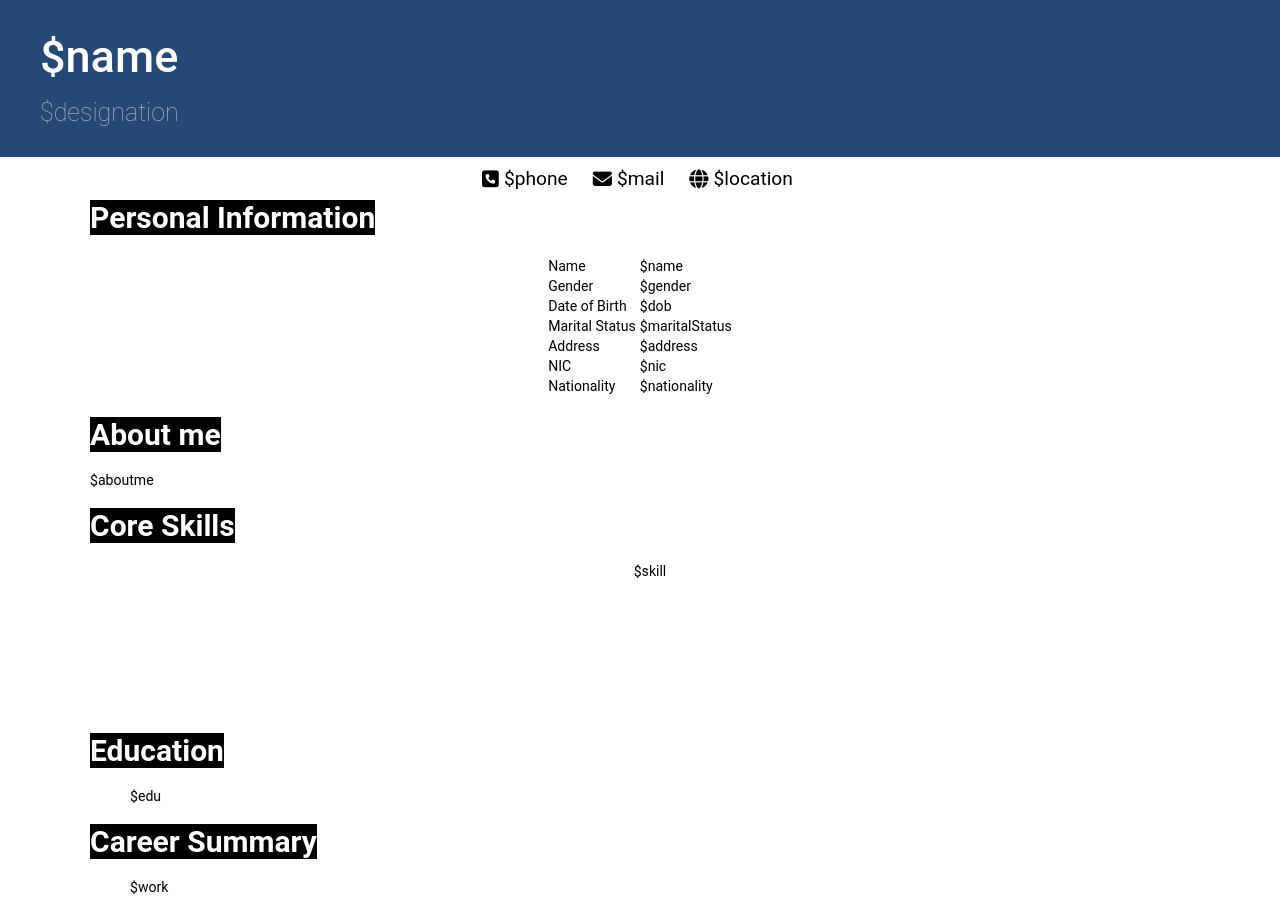
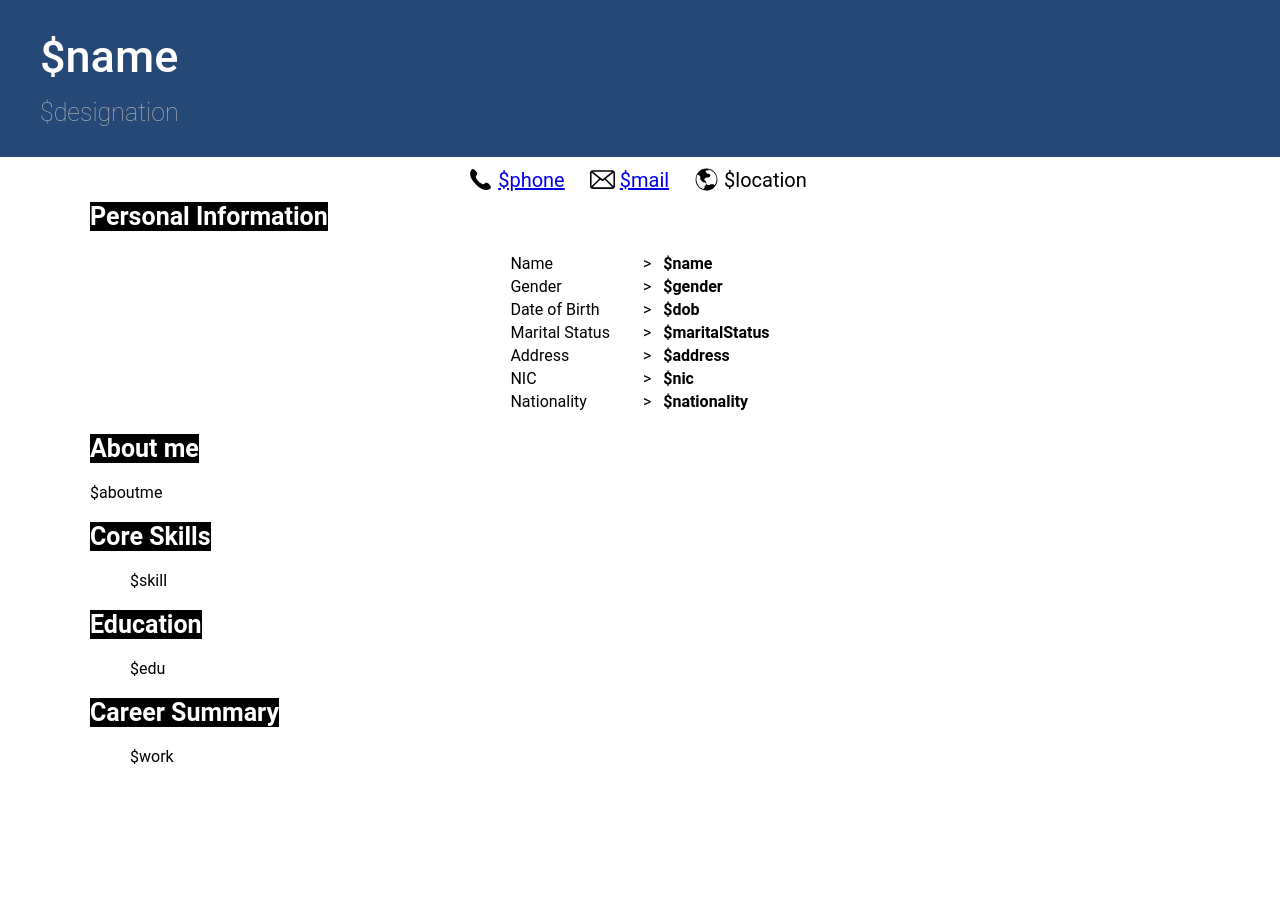
Before and after one commit to MalakaDeSilva/cv-gen-backend, a website: page assets/template.html in a window 1280 px wide. After the commit the page ends 800 px from the top, so only its background shows below. Drawn offline with Linux system fonts and the light colour scheme.

Commit message:
pdf changes

```diff
--- a/api/routes/pdf.controller.js
+++ b/api/routes/pdf.controller.js
@@ -17,10 +17,12 @@ router.get("/get/:userId", async (req, res) => {
   // TODO: Fill the html template
   let { work, skills, education, personal } = await pdfService.getData(userId);
 
-  file = file.replace("$name", personal.full_name);
-  file = file.replace("$name", personal.full_name);
+  file = file.replace("$name", `${personal.firstName} ${personal.lastName}`);
+  file = file.replace("$name", `${personal.firstName} ${personal.lastName}`);
   file = file.replace("$designation", "Engineer");
   file = file.replace("$phone", personal.phone);
+  file = file.replace("$phone", personal.phone);
+  file = file.replace("$mail", personal.user);
   file = file.replace("$mail", personal.user);
   file = file.replace("$location", "Sri Lanka");
   file = file.replace("$gender", personal.gender);
--- a/assets/template.html
+++ b/assets/template.html
@@ -69,7 +69,7 @@
         margin-right: 15px;
         display: flex;
         align-items: center;
-        font-size: 1.5vw;
+        font-size: 20px;
       }
 
       .contact div i {
@@ -79,7 +79,7 @@
       .content {
         padding: 0px 90px 0px 90px;
         text-align: justify;
-        font-size: 1.1vw;
+        font-size: 16px;
         margin-bottom: 20px;
       }
 
@@ -87,22 +87,15 @@
         width: fit-content;
         background-color: black;
         color: white;
-        font-size: 30px;
+        font-size: 25px;
         font-weight: 700;
         margin-bottom: 20px;
       }
 
-      .list-container {
-        height: 150px;
-        overflow: auto;
-        column-count: 2;
-        column-gap: 20px;
-      }
-
       .point-list {
-        list-style-type: disc;
-        padding-inline-start: 20px;
-        margin-top: 0px;
+        list-style-type: disclosure-closed;
+        column-count: 2; /* Specifies the number of columns */
+        column-gap: 20px; /* Adjust the gap between columns as desired */
       }
 
       .content div {
@@ -124,9 +117,53 @@
       </div>
     </div>
     <div class="contact">
-      <div><i class="fa fa-phone-square" aria-hidden="true"></i>$phone</div>
-      <div><i class="fa fa-envelope" aria-hidden="true"></i>$mail</div>
-      <div><i class="fa fa-globe" aria-hidden="true"></i>$location</div>
+      <div>
+        <svg
+          xmlns="http://www.w3.org/2000/svg"
+          viewBox="0 0 24 24"
+          style="width: 25px; margin-right: 5px"
+        >
+          <path
+            d="M21.384,17.752a2.108,2.108,0,0,1-.522,3.359,7.543,7.543,0,0,1-5.476.642C10.5,20.523,3.477,13.5,2.247,8.614a7.543,7.543,0,0,1,.642-5.476,2.108,2.108,0,0,1,3.359-.522L8.333,4.7a2.094,2.094,0,0,1,.445,2.328A3.877,3.877,0,0,1,8,8.2c-2.384,2.384,5.417,10.185,7.8,7.8a3.877,3.877,0,0,1,1.173-.781,2.092,2.092,0,0,1,2.328.445Z"
+          />
+        </svg>
+        <a href="tel:+$phone">$phone</a>
+      </div>
+      <div>
+        <svg
+          data-name="1-Mail"
+          xmlns="http://www.w3.org/2000/svg"
+          viewBox="0 0 32 32"
+          style="width: 25px; margin-right: 5px"
+        >
+          <path
+            d="M28 28H4a4 4 0 0 1-4-4V8a4 4 0 0 1 4-4h24a4 4 0 0 1 4 4v16a4 4 0 0 1-4 4zM4 6a2 2 0 0 0-2 2v16a2 2 0 0 0 2 2h24a2 2 0 0 0 2-2V8a2 2 0 0 0-2-2z"
+          />
+          <path
+            d="M16 18a1 1 0 0 1-.618-.214l-14-11a1 1 0 1 1 1.236-1.572L16 15.728 29.382 5.214a1 1 0 1 1 1.236 1.572l-14 11A1 1 0 0 1 16 18z"
+          />
+          <path
+            d="M2 27a1 1 0 0 1-.707-1.707l11-11a1 1 0 0 1 1.414 1.414l-11 11A1 1 0 0 1 2 27zM30 27a1 1 0 0 1-.707-.293l-11-11a1 1 0 0 1 1.414-1.414l11 11A1 1 0 0 1 30 27z"
+          /></svg
+        ><a href="mailto:$mail">$mail</a>
+      </div>
+      <div>
+        <svg
+          xmlns="http://www.w3.org/2000/svg"
+          viewBox="0 0 64 64"
+          style="width: 25px; margin-right: 5px"
+        >
+          <path
+            d="M53.85 47.85A27 27 0 0 1 24 57.8V56l3-3v-4l4-4v-3l4 4h5l2-2h8z"
+          />
+          <path
+            d="M42 20.59v2.56L38.07 27H31l-5.36 5.26L31 37.51v5.06L27.44 39h-4.58L16 32.11V24.2L11.8 20h-4A27 27 0 0 1 32 5a26.55 26.55 0 0 1 7.06.94L36 9h-6v4l4 4h4.33z"
+          />
+          <path
+            d="M32 60a28 28 0 1 1 28-28 28 28 0 0 1-28 28zm0-54a26 26 0 1 0 26 26A26 26 0 0 0 32 6z"
+          /></svg
+        >$location
+      </div>
     </div>
     <div class="content">
       <p>Personal Information</p>
@@ -134,31 +171,31 @@
         <table>
           <tr>
             <td>Name</td>
-            <td>$name</td>
+            <td style="padding-left: 30px">> &nbsp;<b> $name</b></td>
           </tr>
           <tr>
             <td>Gender</td>
-            <td>$gender</td>
+            <td style="padding-left: 30px">> &nbsp;<b> $gender</b></td>
           </tr>
           <tr>
             <td>Date of Birth</td>
-            <td>$dob</td>
+            <td style="padding-left: 30px">> &nbsp;<b> $dob</b></td>
           </tr>
           <tr>
             <td>Marital Status</td>
-            <td>$maritalStatus</td>
+            <td style="padding-left: 30px">> &nbsp;<b> $maritalStatus</b></td>
           </tr>
           <tr>
             <td>Address</td>
-            <td>$address</td>
+            <td style="padding-left: 30px">> &nbsp;<b> $address</b></td>
           </tr>
           <tr>
             <td>NIC</td>
-            <td>$nic</td>
+            <td style="padding-left: 30px">> &nbsp;<b> $nic</b></td>
           </tr>
           <tr>
             <td>Nationality</td>
-            <td>$nationality</td>
+            <td style="padding-left: 30px">> &nbsp;<b> $nationality</b></td>
           </tr>
         </table>
       </div>
@@ -169,11 +206,9 @@
     </div>
     <div class="content">
       <p>Core Skills</p>
-      <div class="list-container">
-        <ul class="point-list">
-          $skill
-        </ul>
-      </div>
+      <ul class="point-list">
+        $skill
+      </ul>
     </div>
     <div class="content">
       <p>Education</p>
```
Also changed, not shown: api/service/pdf.service.js (+3 -5 lines).
